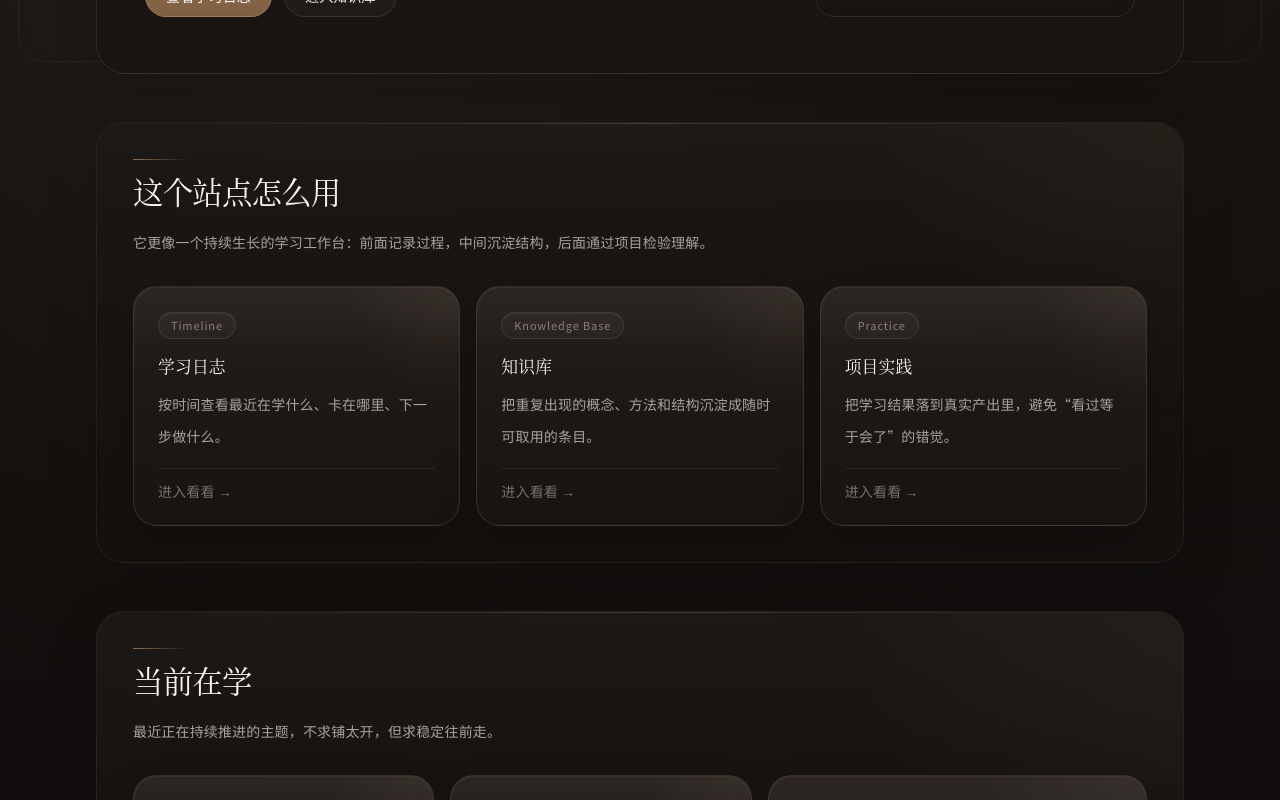
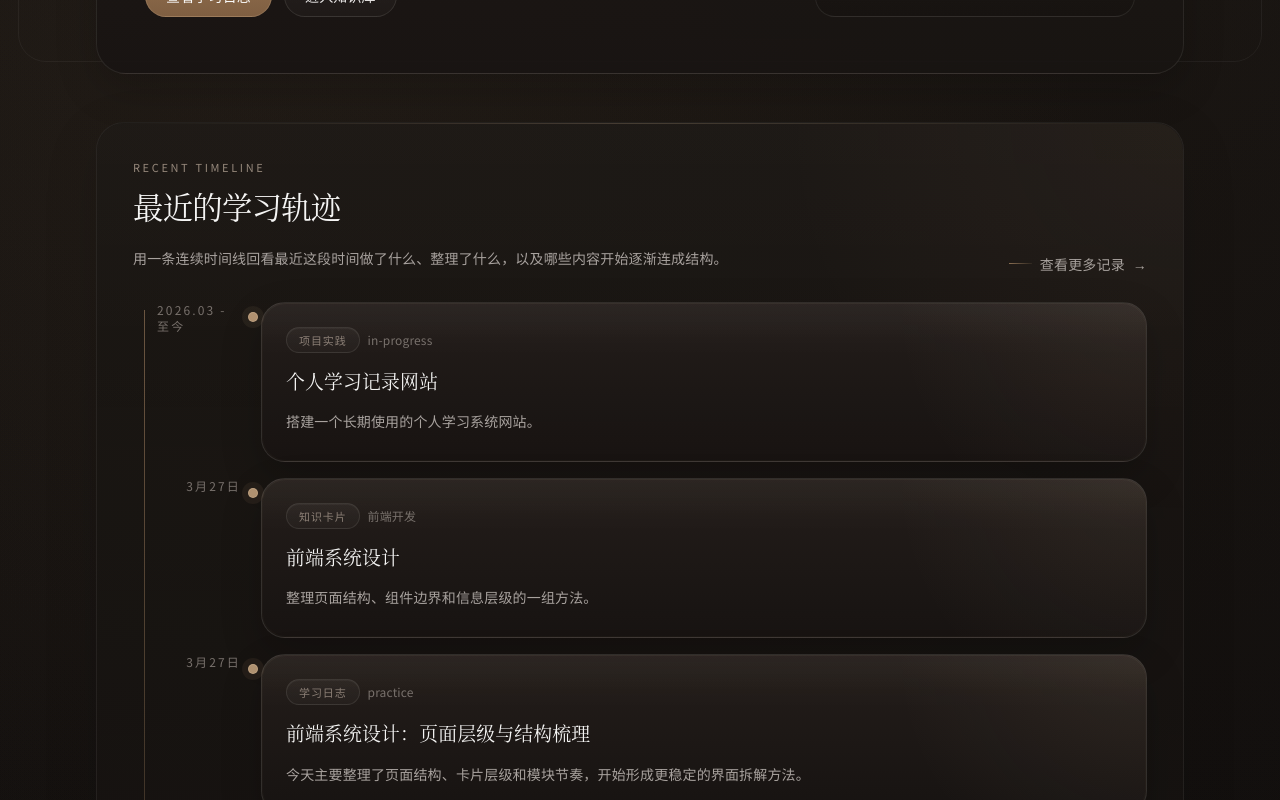
Before and after one commit to aqin1012-lyq/personal-learning-site, a Next.js app: page / in a window 1280 px wide. Shown: the part 720-1520 px from the top of the page. Built offline with nearby package versions, Linux system fonts and the light colour scheme.

Commit message:
add homepage learning timeline preview

```diff
--- a/src/app/page.tsx
+++ b/src/app/page.tsx
@@ -8,6 +8,7 @@ import { SiteContainer } from '@/components/layout/SiteContainer';
 import { Hero } from '@/components/home/Hero';
 import { HomeMotion } from '@/components/home/HomeMotion';
 import { CurrentLearningCard } from '@/components/home/CurrentLearningCard';
+import { TimelinePreview } from '@/components/home/TimelinePreview';
 import { SectionHeader } from '@/components/common/SectionHeader';
 import { InteractiveSurface } from '@/components/common/InteractiveSurface';
 import { LogCard } from '@/components/logs/LogCard';
@@ -50,6 +51,39 @@ export default function HomePage() {
     },
   ];
 
+  const timelineItems = [
+    ...logs.slice(0, 3).map((item) => ({
+      id: `log-${item.id}`,
+      title: item.title,
+      summary: item.summary,
+      date: item.date,
+      href: `/logs/${item.slug}`,
+      kind: 'log' as const,
+      meta: item.type,
+    })),
+    ...notes.slice(0, 2).map((item) => ({
+      id: `note-${item.id}`,
+      title: item.title,
+      summary: item.summary,
+      date: item.updatedAt,
+      href: `/notes/${item.slug}`,
+      kind: 'note' as const,
+      meta: item.category,
+    })),
+    ...projects.slice(0, 1).map((item) => ({
+      id: `project-${item.id}`,
+      title: item.title,
+      summary: item.summary,
+      date: item.period?.split('—')[0]?.trim() || item.period || '2026-03-01',
+      href: item.href || `/projects/${item.slug}`,
+      kind: 'project' as const,
+      meta: item.status,
+    })),
+  ]
+    .filter((item) => item.date)
+    .sort((a, b) => (a.date < b.date ? 1 : -1))
+    .slice(0, 5);
+
   return (
     <>
       <Navbar nav={siteConfig.nav} />
@@ -63,6 +97,8 @@ export default function HomePage() {
               secondaryAction={{ label: '进入知识库', href: '/notes' }}
               stats={stats}
             />
+
+            <TimelinePreview items={timelineItems} />
 
             <section className="section-shell stagger-surface">
               <SectionHeader
--- /dev/null
+++ b/src/components/home/TimelinePreview.tsx
@@ -0,0 +1,84 @@
+import Link from 'next/link';
+import { InteractiveSurface } from '@/components/common/InteractiveSurface';
+
+type TimelineEntry = {
+  id: string;
+  title: string;
+  summary: string;
+  date: string;
+  href: string;
+  kind: 'log' | 'note' | 'project';
+  meta?: string;
+};
+
+const kindMap: Record<TimelineEntry['kind'], string> = {
+  log: '学习日志',
+  note: '知识卡片',
+  project: '项目实践',
+};
+
+function formatTimelineDate(date: string) {
+  const parsed = new Date(date);
+  if (Number.isNaN(parsed.getTime())) return date;
+  return new Intl.DateTimeFormat('zh-CN', {
+    month: 'short',
+    day: 'numeric',
+  }).format(parsed);
+}
+
+export function TimelinePreview({ items }: { items: TimelineEntry[] }) {
+  return (
+    <section className="section-shell stagger-surface overflow-hidden">
+      <div className="relative space-y-7">
+        <div className="flex flex-col gap-3 md:flex-row md:items-end md:justify-between">
+          <div className="space-y-3">
+            <p className="section-label">Recent Timeline</p>
+            <h2 className="font-cjk text-[1.55rem] font-medium leading-[1.4] tracking-tight text-stone-100 md:text-[1.9rem]">
+              最近的学习轨迹
+            </h2>
+            <p className="max-w-2xl text-sm leading-8 text-stone-400">
+              用一条连续时间线回看最近这段时间做了什么、整理了什么，以及哪些内容开始逐渐连成结构。
+            </p>
+          </div>
+          <Link href="/logs" className="refined-link">
+            <span>查看更多记录</span>
+            <span aria-hidden>→</span>
+          </Link>
+        </div>
+
+        <div className="relative pl-4 md:pl-6">
+          <div className="pointer-events-none absolute left-[7px] top-2 bottom-2 w-px bg-[linear-gradient(180deg,rgba(186,149,110,0.5),rgba(186,149,110,0.08))] md:left-[11px]" />
+          <div className="space-y-4">
+            {items.map((item) => (
+              <div key={item.id} className="relative grid gap-3 md:grid-cols-[84px_minmax(0,1fr)] md:gap-5">
+                <div className="relative flex items-start md:justify-end">
+                  <div className="relative z-10 inline-flex items-center gap-3 md:flex-col md:items-end md:gap-2">
+                    <span className="absolute left-[-11px] top-2.5 h-2.5 w-2.5 rounded-full border border-[rgba(214,186,152,0.4)] bg-[rgba(193,160,124,0.9)] shadow-[0_0_0_6px_rgba(186,149,110,0.08)] md:left-auto md:right-[-17px]" />
+                    <span className="pl-5 text-xs uppercase tracking-[0.18em] text-stone-500 md:pl-0">
+                      {formatTimelineDate(item.date)}
+                    </span>
+                  </div>
+                </div>
+
+                <InteractiveSurface className="surface-card surface-card-hover block rounded-[24px]">
+                  <Link href={item.href} className="block p-5 md:p-6">
+                    <div className="relative space-y-4">
+                      <div className="flex flex-wrap items-center gap-2 text-xs text-stone-500">
+                        <span className="pill-tag">{kindMap[item.kind]}</span>
+                        {item.meta ? <span>{item.meta}</span> : null}
+                      </div>
+                      <div className="space-y-2">
+                        <h3 className="font-cjk text-[1.08rem] font-medium text-stone-100 md:text-[1.18rem]">{item.title}</h3>
+                        <p className="text-sm leading-8 text-stone-400">{item.summary}</p>
+                      </div>
+                    </div>
+                  </Link>
+                </InteractiveSurface>
+              </div>
+            ))}
+          </div>
+        </div>
+      </div>
+    </section>
+  );
+}
```
Lines whose indentation alone changed are shown as unchanged.
